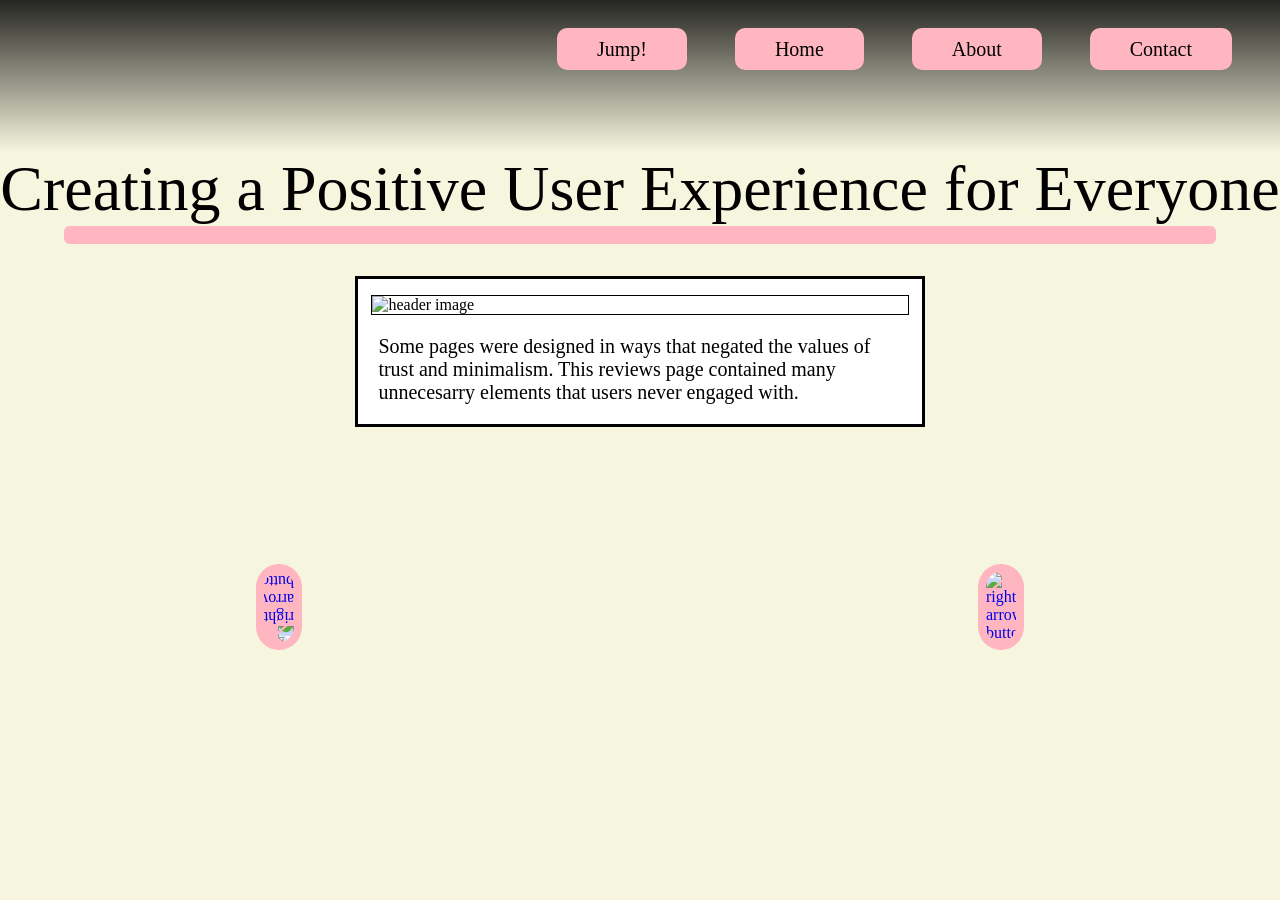
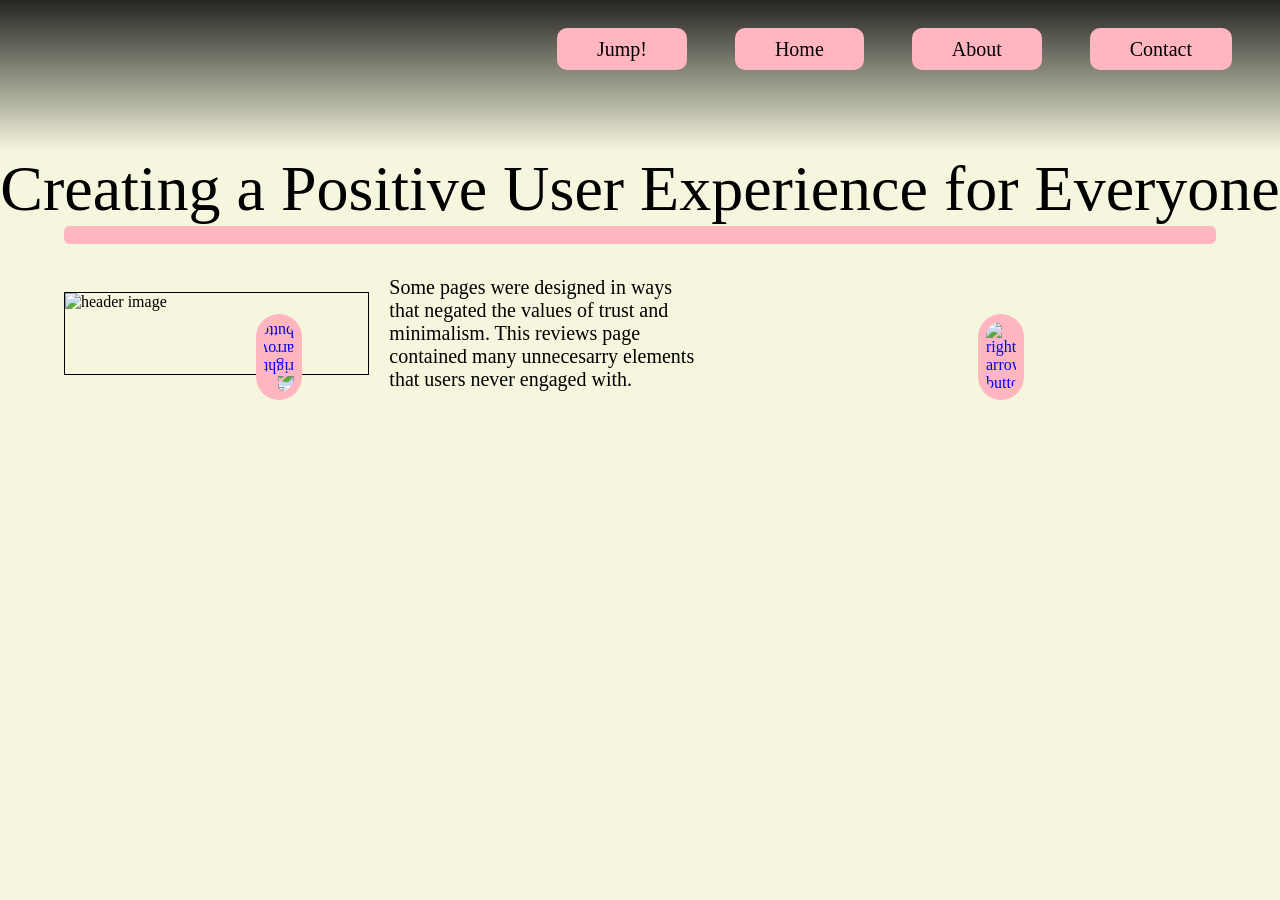

I lied

--- a/study1pg2.css
+++ b/study1pg2.css
@@ -26,6 +26,9 @@ footer, header, hgroup, menu, nav, section {
 ol, ul {
 	list-style: none;
 }
+html {
+    width: fit-content;
+}
 header{
     background-image: linear-gradient(to bottom, rgba(0, 0, 0, 85%), rgba(-1, 0, 0, 0));
     height: 9.5em;
@@ -49,13 +52,14 @@ header{
 nav {
     display: flex;
     justify-content: end;
+    position: relative;
+    top: 2.4em;
+    right: 3em;
+    
 }
 ul {
     display: flex;
     justify-content: end;
-    position: relative;
-    top: 2.4em;
-    right: 3em;
     grid-gap: 3em;
 }
 header a{
@@ -108,14 +112,16 @@ span {
     border-radius: .35em;
 }
 .polaroid {
-    width: 95%;
-    display: block;
-    margin-left: auto;
-    margin-right: auto;
-    margin-top: 1em;
+    width: 98%;
+    margin: 1em 0;
     border: solid 1px;
 }
+.first {
+    width: 58.3%;
+    margin-left: auto;
+}
 body {
+    width: fit-content;
 	background-color: beige;
     height: 100vh;
     background-image: url(images/study1bg2.png); 
@@ -126,17 +132,40 @@ body {
     background-blend-mode: lighten;
 }
 article {
-    background-color: white;
-    border: solid;
-    width: 44%;
+    width: 75%;
     min-width: 500px;
-    max-width: 610px;
     margin-top: 2em;
-    margin-left: auto;
+    margin-left: 5%;
     margin-right: auto;
+    display: grid;
+	grid-template-columns: repeat(auto-fit, minmax(250px, 1fr));
+    grid-gap: 1em;
+
+}
+.wrapper {
+    margin-left: auto;
+    text-align: center;
+    grid-gap: 2em;
+}
+h3 {
+    font-size: 22px;
+}
+h3, h4 {
+    font-weight: bold;
+    margin-top: .3em;
+}
+.wrapper li {
+    margin-left: 10%;
 }
 p {
-    padding: 1em;
+    font-size: 20px;
+    text-align: left;
+}
+.case {
+    position: unset;
+    display: unset;
+    text-align: left;
+    list-style: outside;
     font-size: 20px;
 }
 .previous {
@@ -189,16 +218,42 @@ footer p {
     margin-left: auto;
     margin-right: auto;
 }
-@media screen and (max-width: 1900px) { 
-    .container {
-        grid-gap: 0;
-    }
-    .next, .previous {
-        bottom: 250px;
+@media screen and (max-width: 980px) {
+    .logo {
+        visibility: hidden;
     }
 }
-@media screen and (max-height: 992px) {
+@media screen and (max-width: 780px) {
+    nav {
+        display: unset;
+    }
+    header {
+        height: fit-content;
+        margin-bottom: 4em;
+    }
+    h1 {
+        font-size: 2em;
+    }
+    nav ul {
+        display: grid;
+        grid-template-columns: repeat(auto-fit, minmax(250px, 1fr));
+        text-align: end;
+    }
+    header a {
+        font-size: 17px;
+    }
+}
+@media screen and (max-width: 709px) {
     footer {
         position: unset;
+        margin-top: 1em;
+    }
+}
+@media screen and (max-width: 692px) {
+    article {
+        min-width: none;
+    }
+    .first {
+        margin-left: 0;
     }
 }
